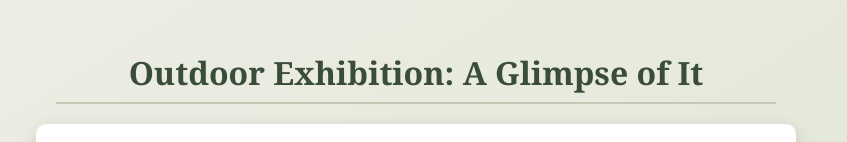
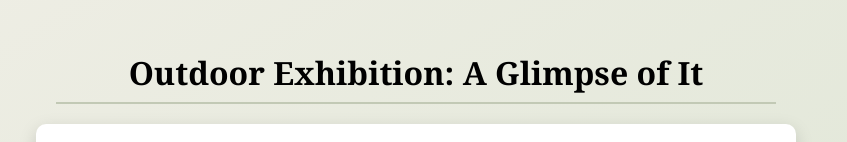
Before and after one commit to jayyif1/Proj, a plain HTML site: page index.html in a window 1280 px wide. Shown: the part 120-262 px from the top of the page, without its empty margins (224-1071 px from the left). Drawn offline with Linux system fonts and the light colour scheme.

Commit message:
Update index.html

```diff
--- a/index.html
+++ b/index.html
@@ -26,7 +26,7 @@
       font-size: 2rem;
       margin: 20px 0;
       text-align: center;
-      color: #3a4c3a;
+      color: #000000;
       border-bottom: 2px solid #c2c9b5;
       padding-bottom: 8px;
       width: 90%;
```
